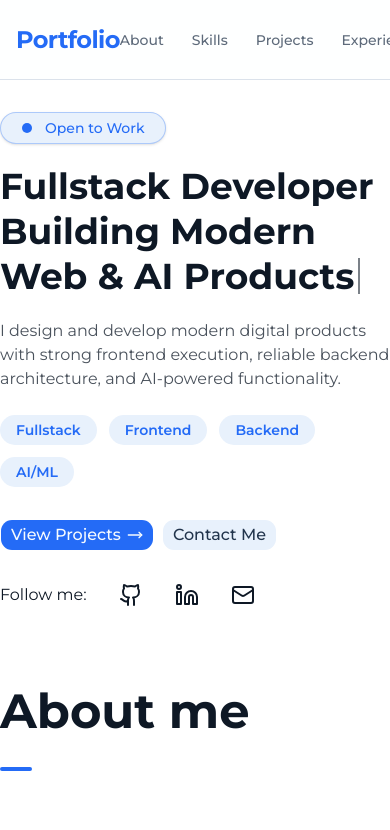
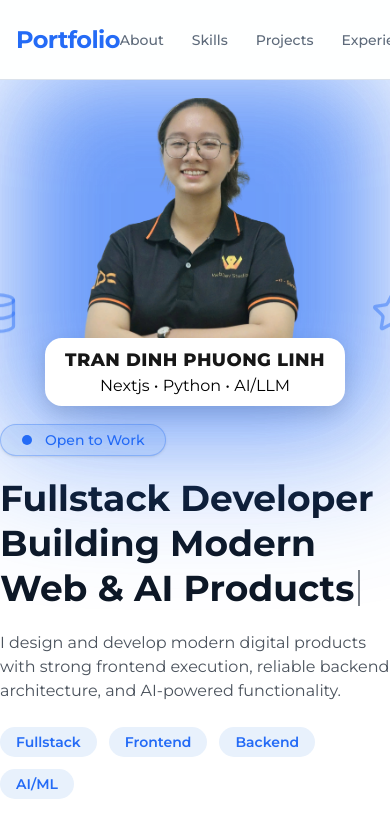
Before and after one commit to Phluynhh/Portfolio, a Next.js app: page / in a window 390 px wide. Shown: the top 830 px of the page. Built offline with nearby package versions, Linux system fonts and the light colour scheme.

Commit message:
feat: improve mobile responsiveness in Decorations and Overall components

```diff
--- a/src/components/graphics/Decorations.tsx
+++ b/src/components/graphics/Decorations.tsx
@@ -4,7 +4,7 @@ import { Database, Code, Star } from "lucide-react";
 
 export default function Decorations() {
   return (
-    <div className="w-full h-140 flex items-center justify-center">
+    <div className="w-full h-140 md:100 flex items-center justify-center">
       <div className="relative w-70 h-70">
         {/* Staying square */}
         <div className="absolute inset-0 flex items-center justify-center pointer-events-none heartbeat-glow">
--- a/src/components/ui/Overall.tsx
+++ b/src/components/ui/Overall.tsx
@@ -37,8 +37,12 @@ export default function Overall({ lang }: OverallProps) {
 
   return (
     <section className="relative overflow-hidden">
-      <div className="mx-auto flex w-full max-w-6xl flex-col items-center justify-between gap-12 py-8 lg:flex-row md:px-12">
-        <div className="w-full lg:w-1/2">
+      <div className="mx-auto flex w-full max-w-6xl flex-col items-center justify-between gap-8 py-8 md:px-12 lg:flex-row lg:gap-12">
+        <div className="relative order-1 flex h-70 w-full items-center justify-center sm:h-85 md:h-100 lg:order-2 lg:h-140 lg:w-1/2">
+          <Decorations />
+        </div>
+
+        <div className="order-2 w-full lg:order-1 lg:w-1/2">
           <div className="inline-flex items-center gap-3 rounded-full border border-primary/30 bg-secondary px-5 py-2 text-primary shadow-sm">
             <span className="relative flex h-3 w-3 items-center justify-center">
               <span className="absolute inline-flex h-full w-full animate-ping rounded-full bg-primary/60" />
@@ -99,10 +103,6 @@ export default function Overall({ lang }: OverallProps) {
             </div>
           </div>
         </div>
-
-        <div className="relative hidden h-136 w-full lg:block lg:w-1/2">
-          <Decorations />
-        </div>
       </div>
     </section>
   );
```
